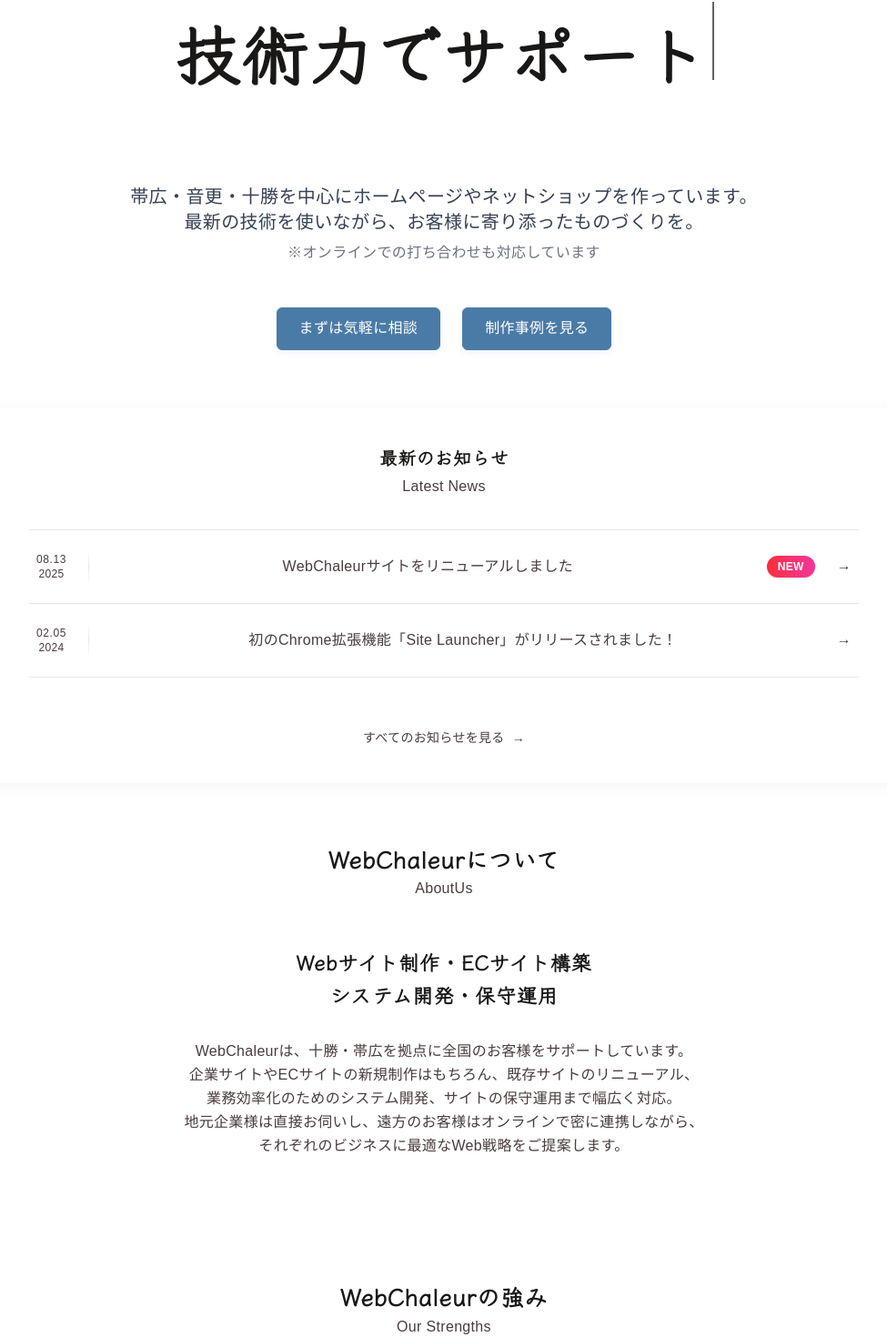
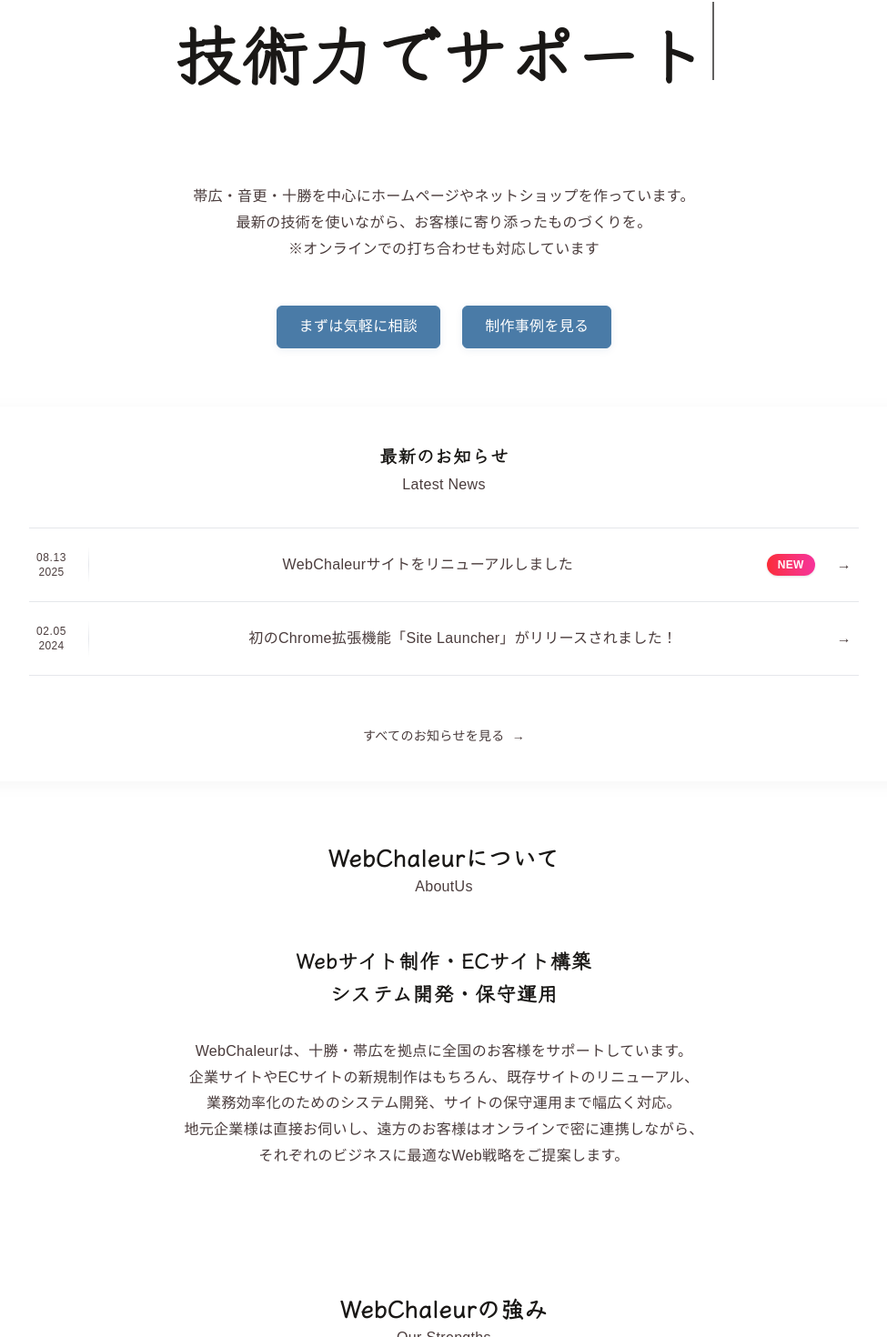
Before and after one commit to ryoma-abe/webchaleur.com, a Next.js app: page / in a window 1280 px wide. Shown: the part 216-1686 px from the top of the page at 91% size, without its empty margins (152-1127 px from the left). Built offline with nearby package versions, Linux system fonts and the light colour scheme.

Commit message:
package-lock.jsonの依存関係を整理し、不要なパッケージを削除しました。また、HeroSectionとAboutMessageコンポーネントのテキストを簡素化し、可読性を向上させました。

```diff
--- a/src/components/sections/HeroSection.tsx
+++ b/src/components/sections/HeroSection.tsx
@@ -91,19 +91,12 @@ export default function HeroSection({ latestNews }: HeroSectionProps) {
           </h1>
 
           {/* サブテキスト */}
-          <p className="text-lg lg:text-xl text-gray-700 max-w-3xl mx-auto mb-10 lg:mb-12">
-            帯広・音更・十勝を中心に
-            <br className="sm:hidden" />
-            ホームページやネットショップを作っています。
+          <p className="max-w-3xl mx-auto mb-10 lg:mb-12">
+            帯広・音更・十勝を中心にホームページやネットショップを作っています。
             <br />
-            <span className="block sm:inline">最新の技術を使いながら、</span>
-            <span className="block sm:inline">
-              お客様に寄り添ったものづくりを。
-            </span>
+            最新の技術を使いながら、お客様に寄り添ったものづくりを。
             <br />
-            <span className="text-base text-gray-500 mt-2 block">
-              ※オンラインでの打ち合わせも対応しています
-            </span>
+            ※オンラインでの打ち合わせも対応しています
           </p>
 
           {/* CTA ボタン */}
--- a/src/components/sections/about/AboutMessage.tsx
+++ b/src/components/sections/about/AboutMessage.tsx
@@ -17,7 +17,7 @@ export default function AboutMessage({ isVisible }: AboutMessageProps) {
         </h3>
 
         <div className="max-w-3xl mx-auto">
-          <p className="text-base text-gray leading-relaxed">
+          <p>
             WebChaleurは、十勝・帯広を拠点に全国のお客様をサポートしています。
             <br />
             企業サイトやECサイトの新規制作はもちろん、既存サイトのリニューアル、
```
Also changed, not shown: 1 other file (tests, documents, lock files or other folders).
